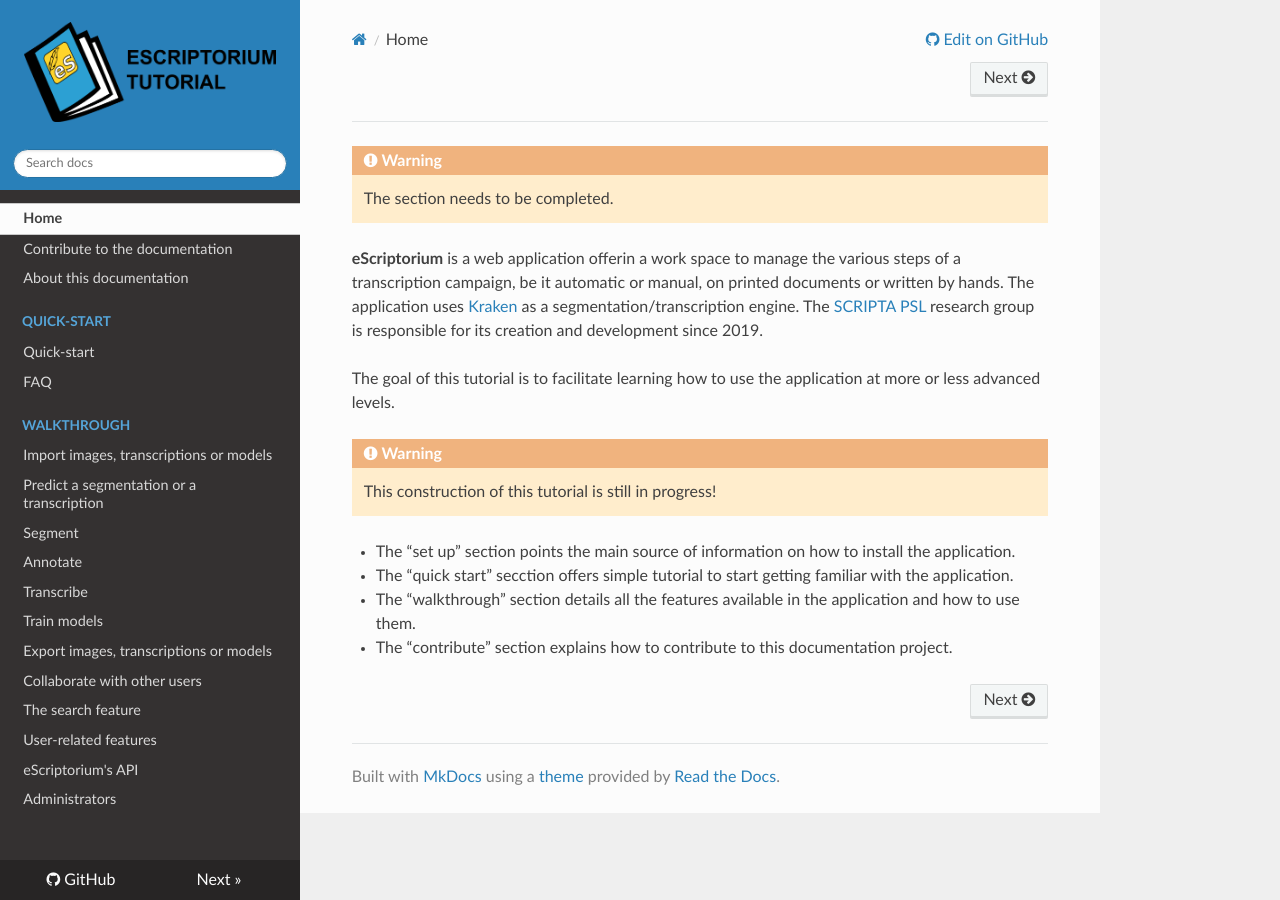
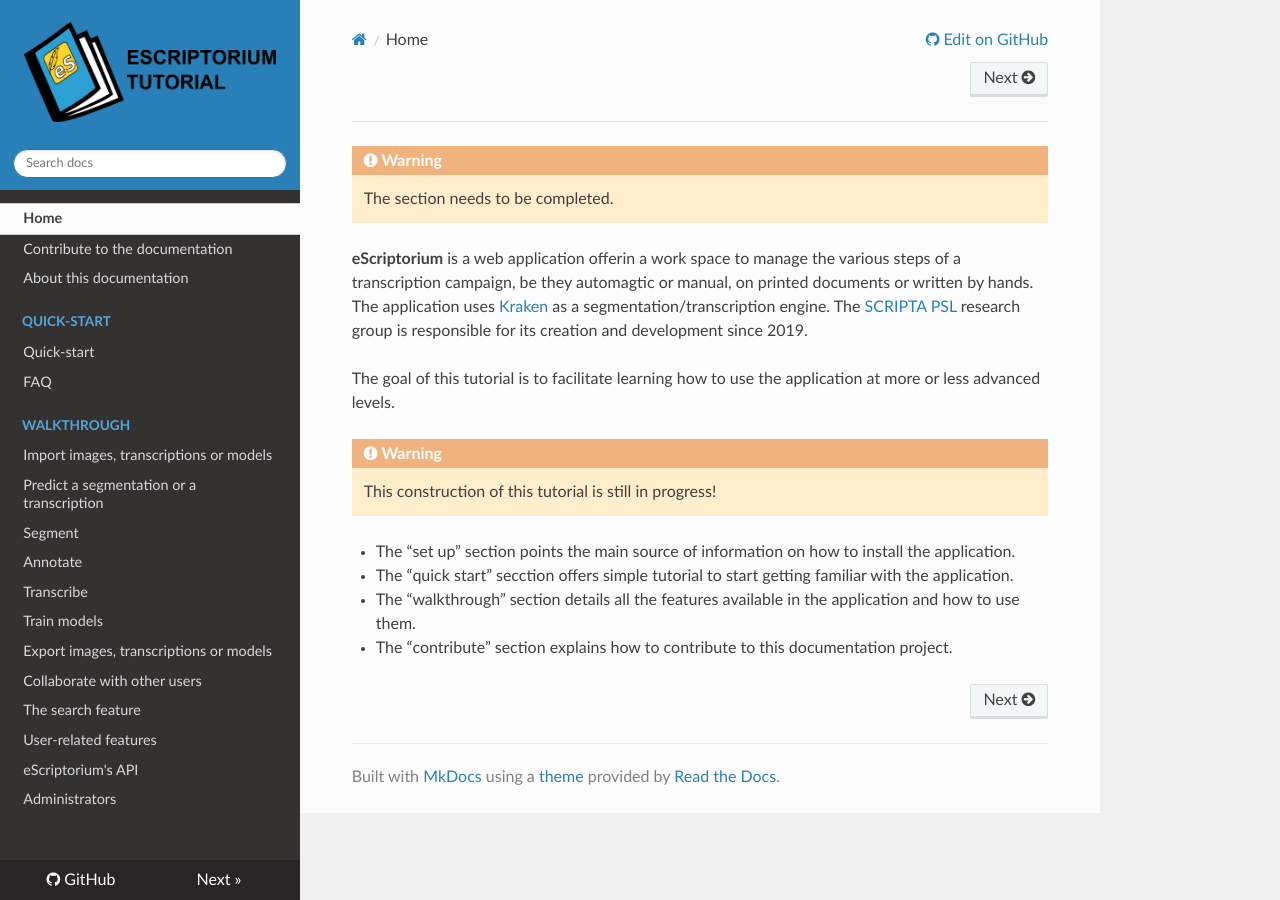
Before and after one commit to alix-tz/escriptorium-documentation, an MkDocs documentation site: the page built from docs/index.md, in a window 1280 px wide. Built offline with MkDocs 1.6.1, drawn with Linux system fonts in a browser that asks for light colours; nearby versions of some CDN libraries.

Commit message:
saving state of index

```diff
--- a/docs/index.md
+++ b/docs/index.md
@@ -9,7 +9,7 @@
 !!! warning
     The section needs to be completed.
 
-**eScriptorium** is a web application offerin a work space to manage the various steps of a transcription campaign, be it automatic or manual, on printed documents or written by hands. The application uses [Kraken](https://kraken.re/) as a segmentation/transcription engine. The [SCRIPTA PSL](https://scripta.psl.eu/) research group is responsible for its creation and development since 2019.
+**eScriptorium** is a web application offerin a work space to manage the various steps of a transcription campaign, be they automagtic or manual, on printed documents or written by hands. The application uses [Kraken](https://kraken.re/) as a segmentation/transcription engine. The [SCRIPTA PSL](https://scripta.psl.eu/) research group is responsible for its creation and development since 2019.
 
 The goal of this tutorial is to facilitate learning how to use the application at more or less advanced levels.
 
```
